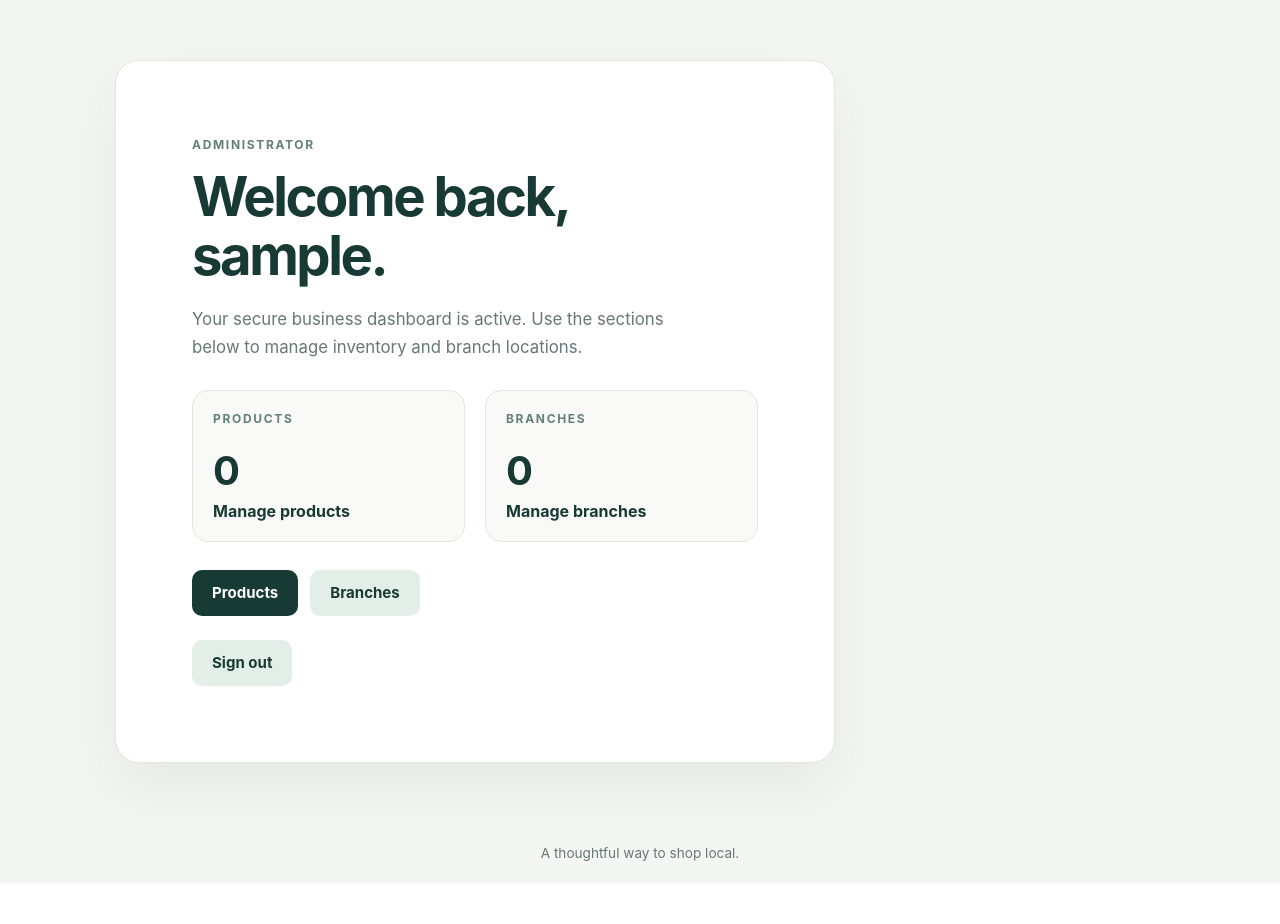
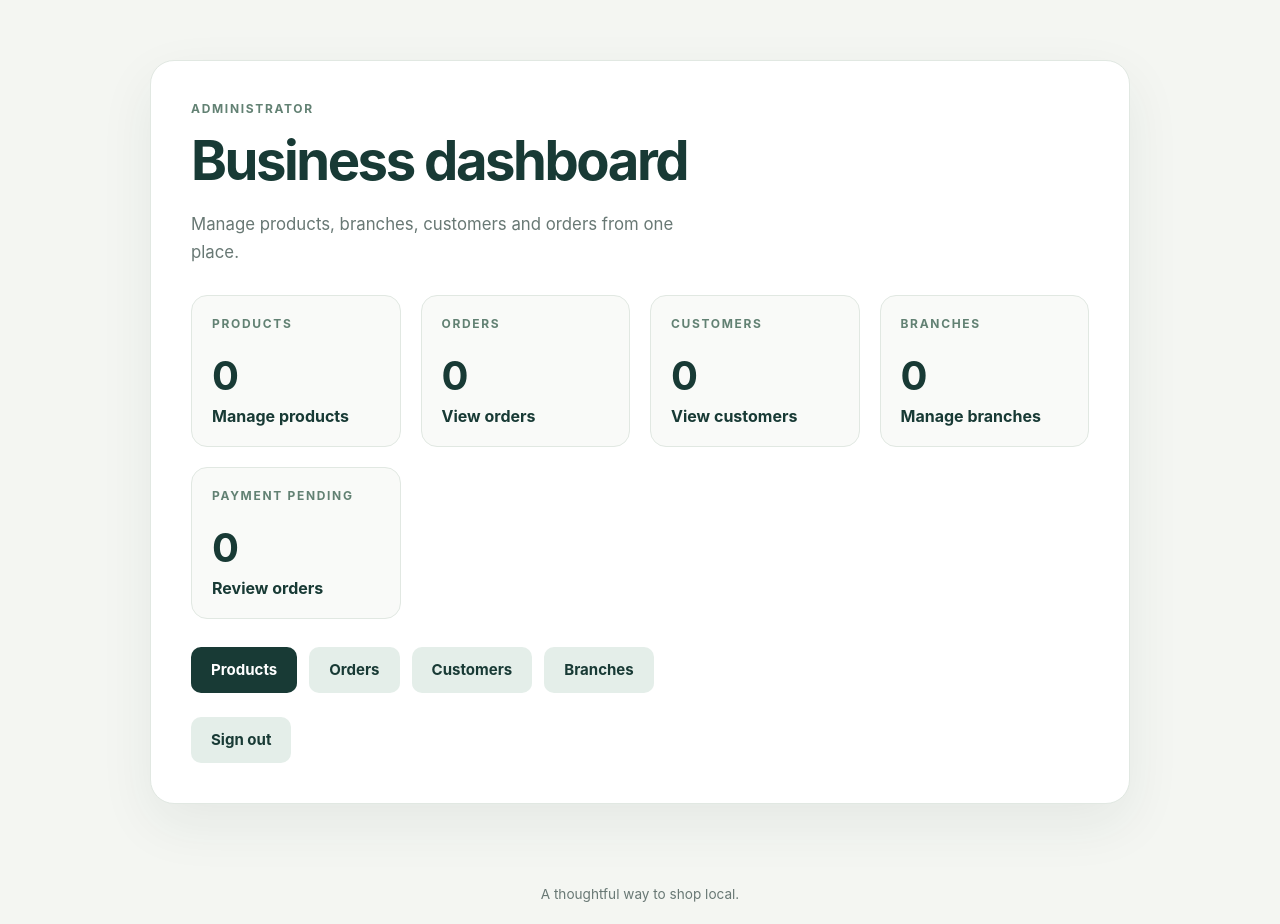
Before and after one commit to mustaphtouray7-svg/kora-market, a Flask app: page /admin in a window 1280 px wide. Shown: the part 76-1000 px from the top of the page. Before the commit the page ends 959 px from the top, so only its background shows below. Run offline with Flask 3, Linux system fonts and the light colour scheme; the visitor is signed in with stand-in values (Sample User, id 1); data that the repository does not hold is empty.

Commit message:
Build Kora Market storefront and admin workflows

```diff
--- a/store/templates/auth/dashboard.html
+++ b/store/templates/auth/dashboard.html
@@ -1,32 +1,22 @@
 {% extends "base.html" %}
 {% block title %}Dashboard | Kora Market{% endblock %}
 {% block content %}
-  <section class="welcome">
-    <p class="eyebrow">Administrator</p>
-    <h1>Welcome back, {{ current_user.username }}.</h1>
-    <p class="welcome-copy">Your secure business dashboard is active. Use the sections below to manage inventory and branch locations.</p>
-
+<section class="panel">
+  <p class="eyebrow">Administrator</p><h1>Business dashboard</h1>
+  <p class="muted">Manage products, branches, customers and orders from one place.</p>
   <div class="dashboard-grid">
-      <div class="info-tile">
-        <span class="eyebrow">Products</span>
-        <strong>{{ product_count }}</strong>
-        <a href="{{ url_for('auth.products') }}">Manage products</a>
+    <div class="info-tile"><span class="eyebrow">Products</span><strong>{{ product_count }}</strong><a href="{{ url_for('auth.products') }}">Manage products</a></div>
+    <div class="info-tile"><span class="eyebrow">Orders</span><strong>{{ order_count }}</strong><a href="{{ url_for('auth.orders') }}">View orders</a></div>
+    <div class="info-tile"><span class="eyebrow">Customers</span><strong>{{ customer_count }}</strong><a href="{{ url_for('auth.customers') }}">View customers</a></div>
+    <div class="info-tile"><span class="eyebrow">Branches</span><strong>{{ branch_count }}</strong><a href="{{ url_for('auth.branches') }}">Manage branches</a></div>
+    <div class="info-tile"><span class="eyebrow">Payment pending</span><strong>{{ pending_order_count }}</strong><a href="{{ url_for('auth.orders') }}">Review orders</a></div>
   </div>
-      <div class="info-tile">
-        <span class="eyebrow">Branches</span>
-        <strong>{{ branch_count }}</strong>
-        <a href="{{ url_for('auth.branches') }}">Manage branches</a>
-      </div>
-    </div>
-
   <div class="toolbar">
     <a class="button" href="{{ url_for('auth.products') }}">Products</a>
+    <a class="button button-secondary" href="{{ url_for('auth.orders') }}">Orders</a>
+    <a class="button button-secondary" href="{{ url_for('auth.customers') }}">Customers</a>
     <a class="button button-secondary" href="{{ url_for('auth.branches') }}">Branches</a>
   </div>
-
-    <form method="post" action="{{ url_for('auth.logout') }}">
-      <input type="hidden" name="csrf_token" value="{{ csrf_token() }}">
-      <button class="button button-secondary" type="submit">Sign out</button>
-    </form>
+  <form method="post" action="{{ url_for('auth.logout') }}"><input type="hidden" name="csrf_token" value="{{ csrf_token() }}"><button class="button button-secondary" type="submit">Sign out</button></form>
 </section>
 {% endblock %}
```
Lines whose indentation alone changed are shown as unchanged.
